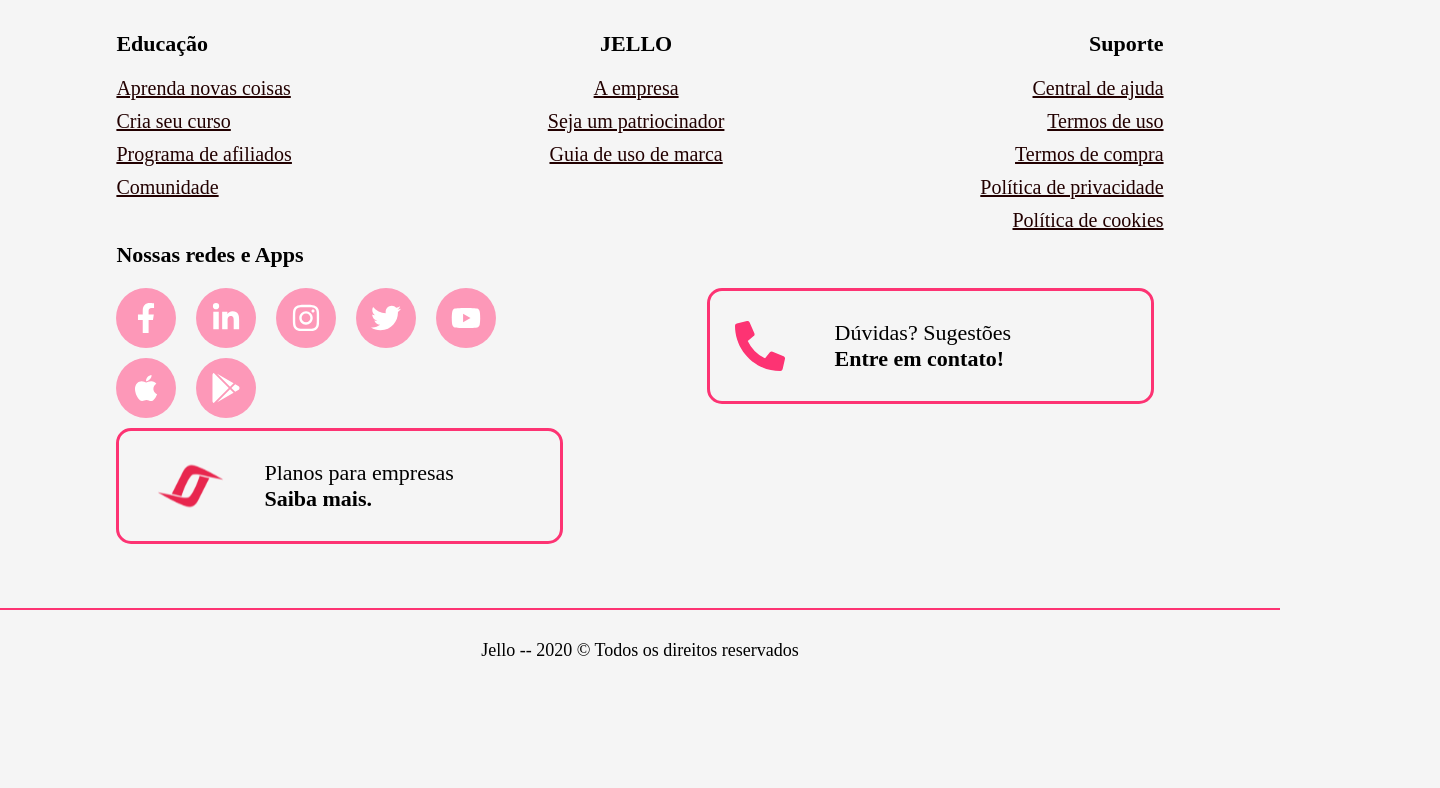
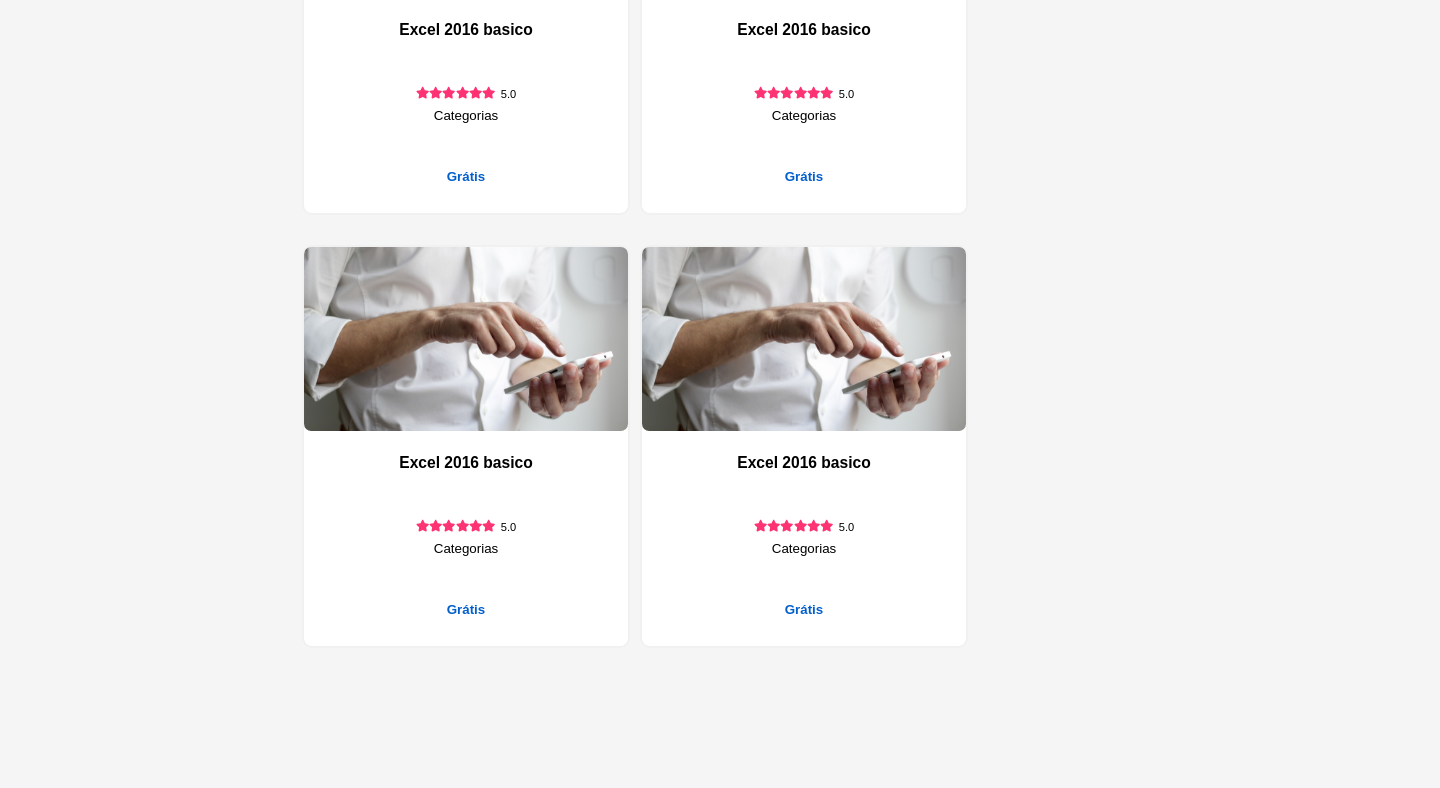
Before and after one commit to Jello-Education/front_blog, a Next.js app: page /courses in a window 1280 px wide. Shown: the part 2067-2855 px from the top of the page, 1440 px wide, since content can reach past the window. Built offline with nearby package versions, Linux system fonts and the light colour scheme.

Commit message:
Fixing reponsivity issues

```diff
--- a/src/components/Courses/Main/stlyes.ts
+++ b/src/components/Courses/Main/stlyes.ts
@@ -1,7 +1,7 @@
 import styled from 'styled-components';
 
 export const Container = styled.div`
-  width: 1440px;
+  width: 75%;
   margin: auto;
   margin-top: 50px;
 `;
@@ -30,6 +30,14 @@
   justify-content: space-between;
   flex-wrap: wrap;
   align-items: center;
+
+  @media (max-width: 1400px){
+    justify-content: center;
+
+    > button{
+      margin-right: 10px;
+    }
+  }
 `;
 
 export const Card = styled.button`
--- a/src/components/Mvp/Card/styles.ts
+++ b/src/components/Mvp/Card/styles.ts
@@ -6,7 +6,7 @@
   align-items: center;
 
   padding: 32px 16px;
-
+  cursor: pointer;
   border-radius: 8px;
   text-align: center;
 
--- a/src/styles/courseStyles.ts
+++ b/src/styles/courseStyles.ts
@@ -1,7 +1,7 @@
 import styled from 'styled-components';
 
 export const Container = styled.div`
-
+  padding: 0 10px;
 `;
 
 export const Top = styled.div`
```
Also changed, not shown: src/components/Mvp/Cards/index.tsx (+4 -4 lines), public/landing-card-rocket-icon.svg (added).
